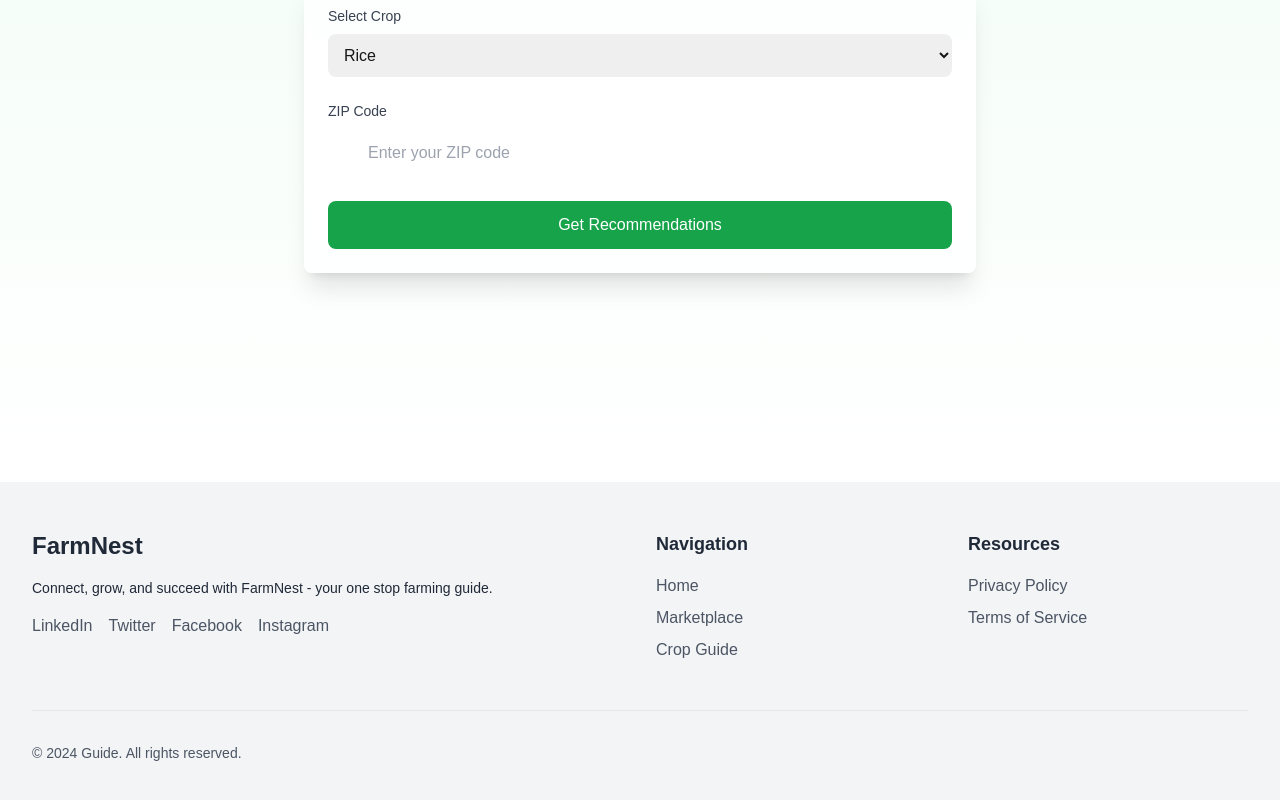
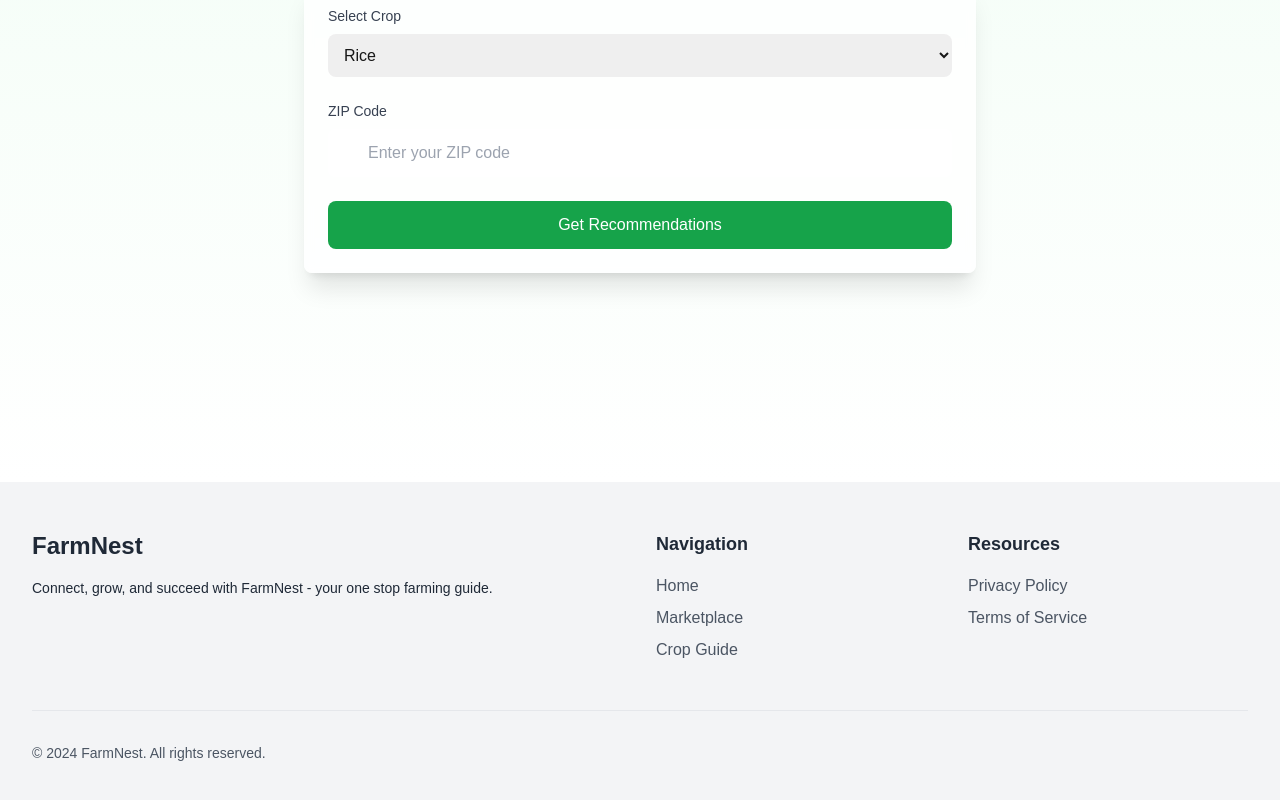
Before and after one commit to Aadityaa2004/Plowtion, a Next.js app in the folder frontend/: page / in a window 1280 px wide. Shown: the part 318-1118 px from the top of the page. Built offline with nearby package versions, Linux system fonts and the light colour scheme.

Commit message:
removed useless links

```diff
--- a/frontend/app/components/Footer.tsx
+++ b/frontend/app/components/Footer.tsx
@@ -12,13 +12,6 @@ export default function Footer() {
         { title: 'Terms of Service', link: '/terms' },
     ];
 
-    const socialLinks = [
-        { title: 'LinkedIn', link: 'https://www.linkedin.com/company/farmnest' },
-        { title: 'Twitter', link: 'https://twitter.com/farmnest' },
-        { title: 'Facebook', link: 'https://facebook.com/farmnestofficial' },
-        { title: 'Instagram', link: 'https://instagram.com/farmnest.official' },
-    ];
-
     return (
         <section className="bg-gray-100 text-gray-800">
             <div className="max-w-7xl mx-auto px-4 sm:px-6 lg:px-8 py-12">
@@ -26,13 +19,6 @@ export default function Footer() {
                     <div className="col-span-1 md:col-span-2">
                         <h2 className="text-2xl font-bold mb-4">FarmNest</h2>
                         <p className="text-sm mb-4">Connect, grow, and succeed with FarmNest - your one stop farming guide.</p>
-                        <div className="flex space-x-4">
-                            {socialLinks.map((social, index) => (
-                                <Link key={index} href={social.link} className="text-gray-600 hover:text-gray-900">
-                                    {social.title}
-                                </Link>
-                            ))}
-                        </div>
                     </div>
                     <div>
                         <h3 className="text-lg font-semibold mb-4">Navigation</h3>
@@ -61,7 +47,7 @@ export default function Footer() {
                 </div>
                 <div className="mt-12 pt-8 border-t border-gray-200">
                     <div className="flex flex-col md:flex-row justify-between items-center">
-                        <p className="text-sm text-gray-600">&copy; {new Date().getFullYear()} Guide. All rights reserved.</p>
+                        <p className="text-sm text-gray-600">&copy; {new Date().getFullYear()} FarmNest. All rights reserved.</p>
                     </div>
                 </div>
             </div>
```
